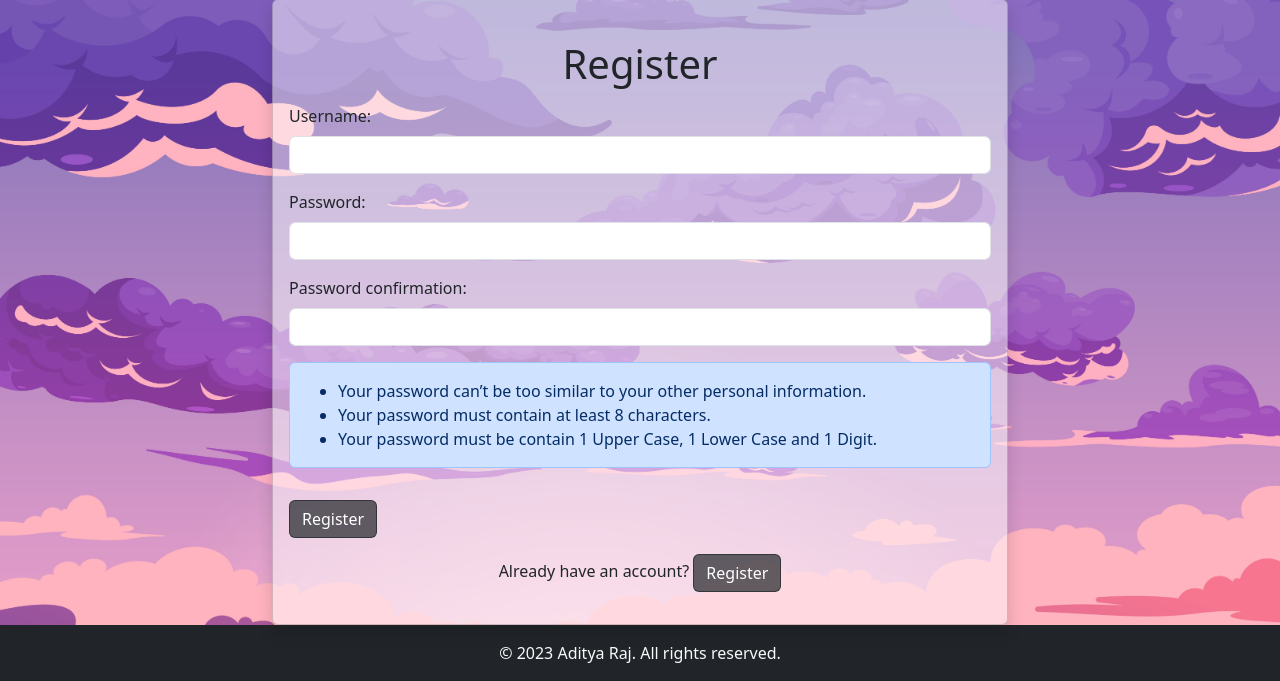
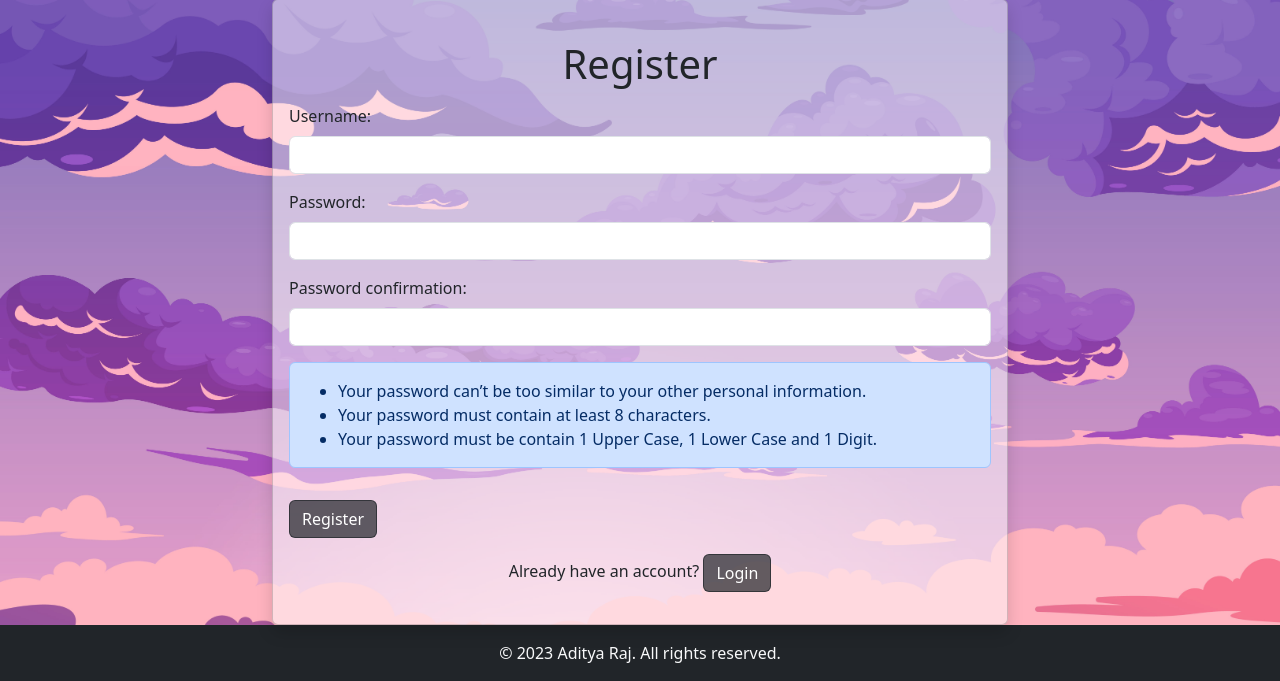
Before and after one commit to EGhost98/Chibi_URL, a Django app: page /register/ in a window 1280 px wide. Shown: the part 121-802 px from the top of the page. Run offline with Django 4.2, Linux system fonts and the light colour scheme.

Commit message:
minor changes

```diff
--- a/users/templates/users/register.html
+++ b/users/templates/users/register.html
@@ -53,7 +53,7 @@
                             <button type="submit" class="btn btn-primary btn-block mt-3" style="background-color: rgba(34, 38, 42, 0.7); border-color: rgba(34, 38, 42, 0.7);">Register</button>
                         </form>
                         <div class="text-center mt-3">
-                            <p>Already have an account? <a href="{% url 'login' %}" class="btn btn-primary btn-block mt2" style="background-color: rgba(34, 38, 42, 0.7); border-color: rgba(34, 38, 42, 0.7);">Register</a></p>
+                            <p>Already have an account? <a href="{% url 'login' %}" class="btn btn-primary btn-block mt2" style="background-color: rgba(34, 38, 42, 0.7); border-color: rgba(34, 38, 42, 0.7);">Login</a></p>
                         </div>
                     </div>
                 </div>
```
